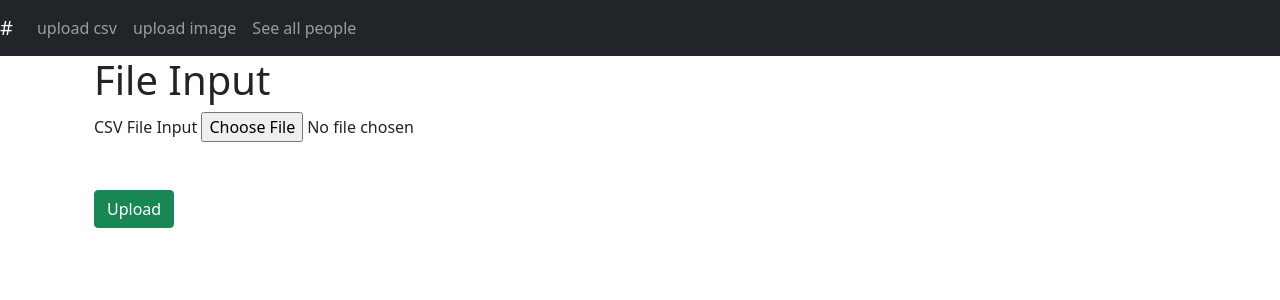
After one commit to pranavjandu/Flask-CRUD, a Flask app: page /upload_csv in a window 1280 px wide. The commit adds this page. Shown: the top 300 px of the page. Run offline with Flask 2, Linux system fonts and the light colour scheme.

Commit message:
implemented upload csv and image function

```diff
--- a/app.py
+++ b/app.py
@@ -1,11 +1,218 @@
-from flask import Flask, render_template, request
+from flask import Flask, render_template, request, flash , redirect, send_from_directory
+import os
+import numpy as np
+import pandas as pd
+from flask.helpers import url_for
+from flask_sqlalchemy import SQLAlchemy
+from sqlalchemy.sql.elements import Null
+from os import listdir
+from os.path import isfile, join
+
+from werkzeug.utils import secure_filename
 
 app = Flask(__name__)
+
+def csv_allowed_file(filename):
+    return '.' in filename and \
+           filename.rsplit('.', 1)[1].lower() in CSV_ALLOWED_EXTENSIONS
+
+def allowed_file(filename):
+    return '.' in filename and \
+           filename.rsplit('.', 1)[1].lower() in ALLOWED_EXTENSIONS
+
+def Load_Data(file_name):
+    data = pd.read_csv("people2.csv")
+    if list(data.columns) == HEADERS_CHECK:
+        data.fillna("", inplace = True)
+        listdict = data.to_dict('records')
+        return listdict
+    else:
+        raise Exception
+
+
+
+
+
+UPLOAD_FOLDER = 'upload'
+mypath = "upload/images"
+app.secret_key = 'super secret key'
+app.config['SESSION_TYPE'] = 'filesystem'
+app.config['SQLALCHEMY_DATABASE_URI'] = 'sqlite:///test.db'
+app.config['UPLOAD_FOLDER'] = UPLOAD_FOLDER
+app.config['MAX_CONTENT_LENGTH'] = 16 * 1024 * 1024    #16Mb Limit
+
+db = SQLAlchemy(app)
+
+
+class People(db.Model):
+    __tablename__ = 'Price_History'
+    __table_args__ = {'sqlite_autoincrement': True}
+    id = db.Column(db.Integer, primary_key=True)
+    name = db.Column(db.String(50),nullable=False)
+    state = db.Column(db.String(2),nullable=True)
+    salary = db.Column(db.Float,nullable=True)
+    grade = db.Column(db.Integer,nullable=True)
+    room = db.Column(db.Integer,nullable=True)
+    telnum = db.Column(db.String(10),nullable=True)
+    picture = db.Column(db.String(50),nullable=True)
+    keywords = db.Column(db.String(250),nullable=True)
+
+
+
+CSV_ALLOWED_EXTENSIONS = set(['csv',])
+ALLOWED_EXTENSIONS = set(['png', 'jpg', 'jpeg', 'gif'])
+HEADERS_CHECK = ['Name', 'State', 'Salary', 'Grade', 'Room', 'Telnum', 'Picture', 'Keywords']
 
 @app.route('/')
 def index():
     return "Hello World"
 
+@app.route('/upload_csv', methods=['GET','POST'])
+def upload_csv():
+    if request.method=='POST':
+        if 'csvFile' not in request.files:
+            flash('No file part','warning')
+            return redirect(request.url)
+        file = request.files['csvFile']
+        # if user does not select file, browser also
+        # submit an empty part without filename
+        if file.filename == '':
+            flash('No selected file','warning')
+            return redirect(request.url)
+        if file and csv_allowed_file(file.filename):
+            filename = secure_filename(file.filename)
+            file.save(os.path.join(app.config['UPLOAD_FOLDER'], filename))
+            try:
+                num_rows_deleted = db.session.query(People).delete()
+                db.session.commit()
+
+            except:
+                db.session.rollback()
+                flash('A fatal error occured.','danger')
+                return redirect(request.url)
+            try:
+                data = Load_Data(os.path.join(app.config['UPLOAD_FOLDER'], filename))
+            except:
+                flash('A fatal error occured.','danger')
+                return redirect(request.url)
+            try:
+                for i in data:  #['Name', 'State', 'Salary', 'Grade', 'Room', 'Telnum', 'Picture', 'Keywords']
+                    if i['Salary'] == '':
+                        salary = None
+                    else:
+                        try:
+                            salary = float(i['Salary'])
+                        except:
+                            salary = None
+                    if i['Grade'] == '':
+                        grade = None
+                    else:
+                        try:
+                            grade = int(i['Grade'])
+                        except:
+                            grade = None
+                    if i['Room'] == '':
+                        room = None
+                    else:
+                        try:
+                            room = int(i['Room'])
+                        except:
+                            room = None
+                    if i['Telnum'] == '':
+                        telnum = None
+                    else:
+                        try:
+                            telnum = str(i['Telnum'])
+                        except:
+                            telnum = None
+                    if i['Picture'] == '':
+                        picture = None
+                    else:
+                        try:
+                            picture = str(i['Picture'])
+                        except:
+                            picture = None
+                    if i['Keywords'] == '':
+                        keywords = None
+                    else:
+                        try:
+                            keywords = str(i['Keywords'])
+                        except:
+                            keywords = None
+                    record = People(**{
+                        'name' : i['Name'],
+                        'state' : i['State'],
+                        'salary' : salary,
+
+                        'grade' : grade,
+                        'room' : room,
+                        'telnum' : telnum,
+                        'picture': picture,
+                        'keywords': keywords
+                    })
+                    db.session.add(record) #Add all the records
+
+                db.session.commit() #Attempt to commit all the records
+            except Exception as e:
+                db.session.rollback() #Rollback the changes on error
+                flash('Error while adding data to database','danger')
+                return redirect(request.url)
+
+            flash('Successfully add data to database','success')
+            try:
+                os.remove(os.path.join(app.config['UPLOAD_FOLDER'], filename))
+            except:
+                flash('Error while deleting csv file','danger')
+                return redirect(request.url)
+            return redirect(request.url)
+        else:
+            flash('Wrong extention. Please select a csv file.','warning')
+            return redirect(request.url)
+    else:
+        # In case of GET request
+        return render_template('upload_csv.html')
+
+#return redirect(url_for('uploaded_file',filename=filename))
+@app.route('/uploads/<filename>')
+def uploaded_file(filename):
+    return send_from_directory(app.config['UPLOAD_FOLDER'],
+                               filename)
+
+
+@app.route('/upload_image', methods=['GET','POST'])
+def upload_image():
+    if request.method=='POST':
+        if 'image' not in request.files:
+            flash('No Image','warning')
+            return redirect(request.url)
+        file = request.files['image']
+        # if user does not select file, browser also
+        # submit an empty part without filename
+        if file.filename == '':
+            flash('No selected file','warning')
+            return redirect(request.url)
+        if file and allowed_file(file.filename):
+            filename = secure_filename(file.filename)
+            try:
+                onlyfiles = [f for f in listdir(mypath) if isfile(join(mypath, f))]
+                if filename in onlyfiles:
+                    raise Exception
+            except:
+                flash('Same name image already exists','danger')
+                return redirect(request.url)
+            try:
+                file.save(os.path.join(app.config['UPLOAD_FOLDER'], 'images/'+filename))
+            except:
+                flash('Error while saving image','danger')
+                return redirect(request.url)
+            flash('Image successfully uploaded','success')
+            return redirect(request.url)
+        else:
+            flash('Wrong extention. Please select a valid file.','warning')
+            return redirect(request.url)
+    else:
+        # In case of GET request
+        return render_template('upload_image.html')
 
 if __name__=="__main__":
     app.run(debug=True)
--- a/templates/base.html
+++ b/templates/base.html
@@ -1,27 +1,58 @@
 <!doctype html>
 <html lang="en">
+
 <head>
   <!-- Required meta tags -->
   <meta charset="utf-8">
   <meta name="viewport" content="width=device-width, initial-scale=1">
 
   <!-- Bootstrap CSS -->
-    <link href="https://cdn.jsdelivr.net/npm/bootstrap@5.0.0-beta1/dist/css/bootstrap.min.css" rel="stylesheet" integrity="sha384-giJF6kkoqNQ00vy+HMDP7azOuL0xtbfIcaT9wjKHr8RbDVddVHyTfAAsrekwKmP1" crossorigin="anonymous">
+  <link href="https://cdn.jsdelivr.net/npm/bootstrap@5.0.0-beta1/dist/css/bootstrap.min.css" rel="stylesheet"
+    integrity="sha384-giJF6kkoqNQ00vy+HMDP7azOuL0xtbfIcaT9wjKHr8RbDVddVHyTfAAsrekwKmP1" crossorigin="anonymous">
 
   <title>{%block title%} {%endblock title%}</title>
 </head>
+
 <body>
+  <nav class="navbar navbar-expand-lg navbar-dark bg-dark">
+    <a class="navbar-brand" href="#">
+      #
+    </a>
+    <button class="navbar-toggler" type="button" data-toggle="collapse" data-target="#navbarNav"
+      aria-controls="navbarNav" aria-expanded="false" aria-label="Toggle navigation">
+      <span class="navbar-toggler-icon"></span>
+    </button>
+    <div class="collapse navbar-collapse" id="navbarNav">
+      <ul class="navbar-nav mr-auto">
+        <li class="nav-item" id="nav-home">
+          <a class="nav-link" href="{{url_for('upload_csv')}}">upload csv</a>
+        </li>
+        <li class="nav-item" id="nav-home">
+          <a class="nav-link" href="{{url_for('upload_image')}}">upload image</a>
+        </li>
+      </ul>
+      <ul class="navbar-nav ml-auto">
+        <li>
+          <a class="nav-link" href="#">See all people</a>
+        </li>
+      </ul>
+    </div>
+  </nav>
+  <div class="container">
     {%block body%} {%endblock body%}
-
+  </div>
   <!-- Optional JavaScript; choose one of the two! -->
 
   <!-- Option 1: Bootstrap Bundle with Popper -->
-    <script src="https://cdn.jsdelivr.net/npm/bootstrap@5.0.0-beta1/dist/js/bootstrap.bundle.min.js" integrity="sha384-ygbV9kiqUc6oa4msXn9868pTtWMgiQaeYH7/t7LECLbyPA2x65Kgf80OJFdroafW" crossorigin="anonymous"></script>
-
+  <script src="https://cdn.jsdelivr.net/npm/bootstrap@5.0.0-beta1/dist/js/bootstrap.bundle.min.js"
+    integrity="sha384-ygbV9kiqUc6oa4msXn9868pTtWMgiQaeYH7/t7LECLbyPA2x65Kgf80OJFdroafW"
+    crossorigin="anonymous"></script>
+  {%block customscript%} {%endblock customscript%}
   <!-- Option 2: Separate Popper and Bootstrap JS -->
   <!--
     <script src="https://cdn.jsdelivr.net/npm/@popperjs/core@2.5.4/dist/umd/popper.min.js" integrity="sha384-q2kxQ16AaE6UbzuKqyBE9/u/KzioAlnx2maXQHiDX9d4/zp8Ok3f+M7DPm+Ib6IU" crossorigin="anonymous"></script>
     <script src="https://cdn.jsdelivr.net/npm/bootstrap@5.0.0-beta1/dist/js/bootstrap.min.js" integrity="sha384-pQQkAEnwaBkjpqZ8RU1fF1AKtTcHJwFl3pblpTlHXybJjHpMYo79HY3hIi4NKxyj" crossorigin="anonymous"></script>
     -->
 </body>
+
 </html>
--- /dev/null
+++ b/templates/upload_csv.html
@@ -0,0 +1,21 @@
+{%extends 'base.html'%}
+{%block title%} Upload CSV {%endblock title%}
+
+{%block body%}
+
+<div class="container">
+    {% for category, message in get_flashed_messages(with_categories=True) %}
+    <div class="alert alert-{{category}}">{{ message }}</div>
+    {% endfor %}
+    <h1>File Input</h1>
+    <form method="POST" action="/upload_csv" enctype="multipart/form-data">
+        <div class="form-group">
+            <label for="csvFile">CSV File Input</label>
+            <input type="file" name="csvFile">
+        </div>
+        <button type="submit" class="btn btn-success mt-5">Upload</button>
+    </form>
+</div>
+
+
+{%endblock body%}
```
Also changed, not shown: templates/upload_image.html (added, +21 -0 lines), test.db (added), upload/images/chuck.jpg (added), 1 other file. Lines whose indentation alone changed are shown as unchanged.
